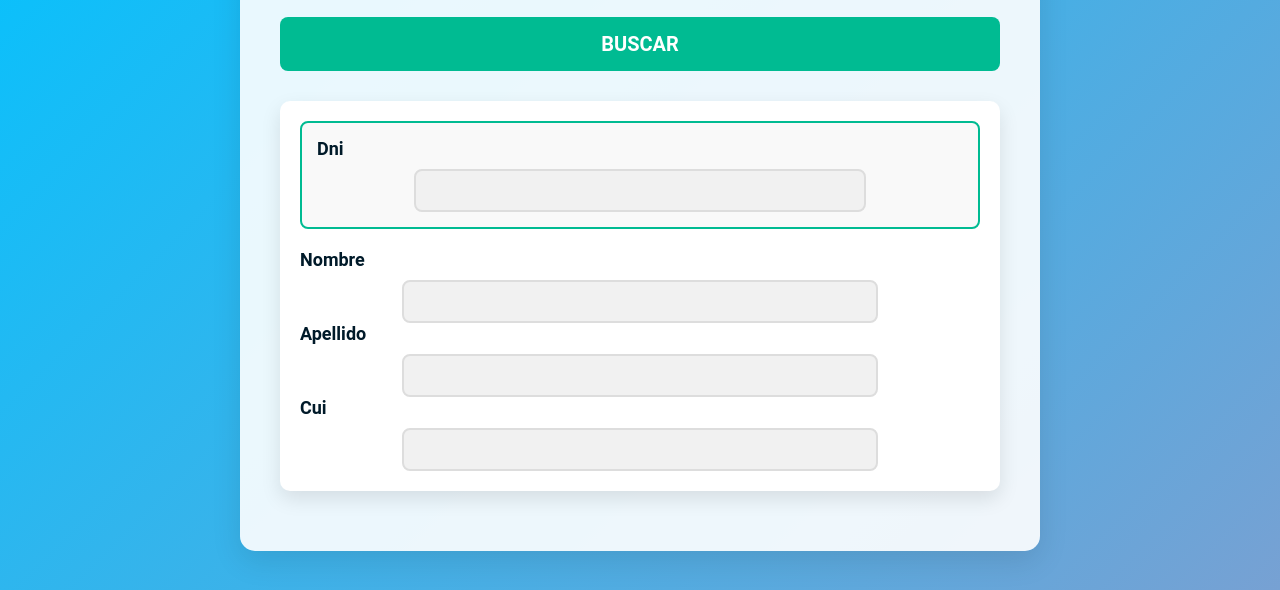
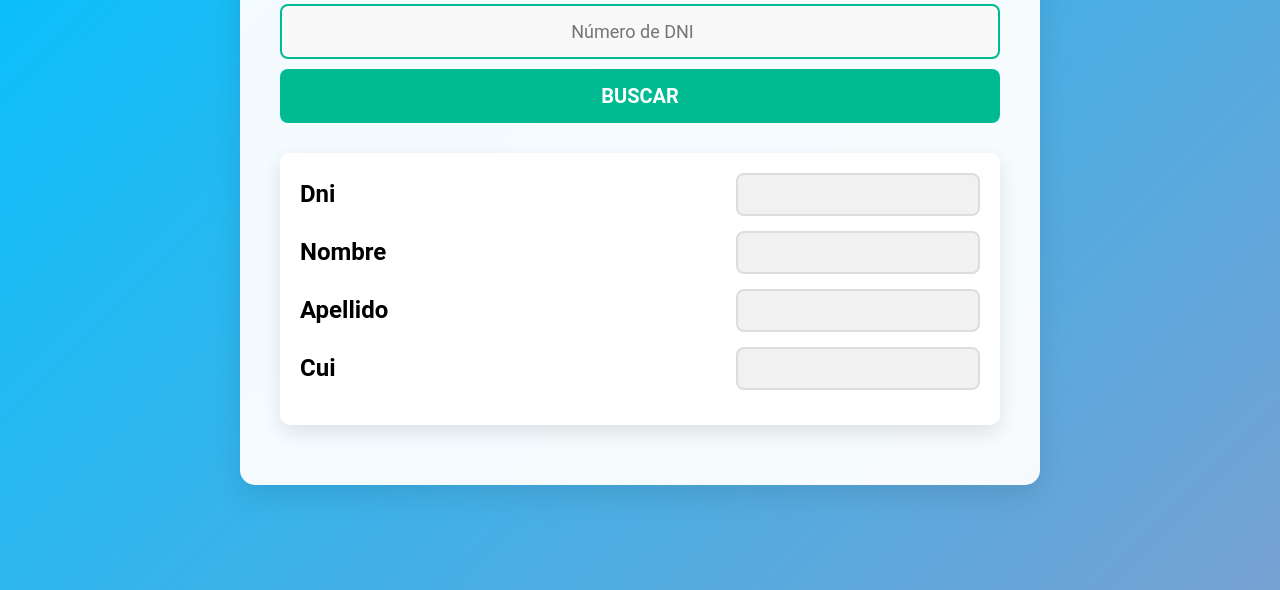
Before and after one commit to Isaccr7/API_DNI, a plain HTML site: page index.html in a window 1280 px wide. Shown: the part 210-800 px from the top of the page. Drawn offline with Linux system fonts and the light colour scheme.

Commit message:
update index + css

```diff
--- a/css/estilos.css
+++ b/css/estilos.css
@@ -19,20 +19,21 @@ body {
   display: flex;
   justify-content: center;
   align-items: center;
+  padding: 20px;
 }
 
 section {
   width: 100%;
   max-width: 800px;
   padding: 40px;
-  background: rgba(255, 255, 255, 0.9);
+  background: rgba(255, 255, 255, 0.95);
   border-radius: 15px;
   box-shadow: 0 10px 30px rgba(0, 0, 0, 0.1);
   text-align: center;
 }
 
 h1 {
-  font-size: 36px;
+  font-size: 32px;
   color: #222b3a;
   margin-bottom: 30px;
   font-weight: 700;
@@ -42,15 +43,14 @@ h1 {
   margin-bottom: 30px;
 }
 
-.dni {
+.input input {
   width: 100%;
   padding: 15px;
-  margin-bottom: 20px;
   border-radius: 8px;
-  border: 2px solid #00bb92;
+  border: 2px solid var(--color);
   font-size: 18px;
+  background-color: #f9f9f9;
   text-align: center;
-  background-color: #f9f9f9;
   color: #333;
 }
 
@@ -58,13 +58,14 @@ h1 {
   width: 100%;
   padding: 15px;
   border-radius: 8px;
-  background: #00bb92;
+  background: var(--color);
   color: white;
   font-size: 20px;
   font-weight: bold;
   border: none;
   cursor: pointer;
   transition: background 0.3s ease;
+  margin-top: 10px;
 }
 
 .button button:hover {
@@ -78,22 +79,13 @@ h1 {
   box-shadow: 0 8px 20px rgba(0, 0, 0, 0.1);
 }
 
-.resultado h2 {
-  color: #001a29;
-  font-size: 18px;
-  margin-bottom: 10px;
-  text-align: left;
-}
-
-/* .resultado .dni,
-.resultado .nombre,
-.resultado .apellido,
-.resultado .cui {
+.campo {
   display: flex;
   justify-content: space-between;
   align-items: center;
   margin-bottom: 15px;
-} */
+  gap: 10px;
+}
 
 .label {
   width: 25%;
@@ -101,17 +93,15 @@ h1 {
 }
 
 .res input {
-  width: 70%;
+  width: 100%;
   padding: 10px;
   background: #f1f1f1;
   border-radius: 8px;
   border: 2px solid #ddd;
   font-size: 16px;
   color: #333;
-
-  /* Allow text to wrap and overflow if needed */
-  white-space: normal;
-  overflow: auto;
+  white-space: nowrap;
+  overflow: hidden;
   text-overflow: ellipsis;
 }
 
@@ -120,3 +110,20 @@ h1 {
   font-weight: bold;
   margin-top: 20px;
 }
+
+/* Responsividad */
+@media (max-width: 600px) {
+  .campo {
+    flex-direction: column;
+    align-items: flex-start;
+  }
+
+  .label,
+  .res {
+    width: 100%;
+  }
+
+  h1 {
+    font-size: 26px;
+  }
+}
--- a/index.html
+++ b/index.html
@@ -5,8 +5,7 @@
     <meta content="width=device-width, initial-scale=1.0" name="viewport" />
     <title>Buscar Persona por DNI</title>
     <link href="css/estilos.css" rel="stylesheet" />
-    <script async src="https://pagead2.googlesyndication.com/pagead/js/adsbygoogle.js?client=ca-pub-5963970170815518"
-     crossorigin="anonymous"></script>
+
 </head>
 <body>
     <section>
@@ -19,43 +18,28 @@
                 <button id="boton">BUSCAR</button>
             </div>
         </div>
+
         <div class="resultado">
-            <div class="dni">
-                <div class="label">
-                    <h2>Dni</h2>
-                </div>
-                <div class="res">
-                    <input id="doc" readonly="" type="text">
-                </div>
+            <div class="campo">
+                <div class="label"><h2>Dni</h2></div>
+                <div class="res"><input id="doc" readonly type="text"></div>
             </div>
-            <div class="nombre">
-                <div class="label">
-                    <h2>Nombre</h2>
-                </div>
-                <div class="res">
-                    <input id="nombre" readonly="" type="text">
-                </div>
+            <div class="campo">
+                <div class="label"><h2>Nombre</h2></div>
+                <div class="res"><input id="nombre" readonly type="text"></div>
             </div>
-            <div class="apellido">
-                <div class="label">
-                    <h2>Apellido</h2>
-                </div>
-                <div class="res">
-                    <input id="apellido" readonly="" type="text">
-                </div>
+            <div class="campo">
+                <div class="label"><h2>Apellido</h2></div>
+                <div class="res"><input id="apellido" readonly type="text"></div>
             </div>
-            <div class="cui">
-                <div class="label">
-                    <h2>Cui</h2>
-                </div>
-                <div class="res">
-                    <input id="cui" readonly="" type="text">
-                </div>
+            <div class="campo">
+                <div class="label"><h2>Cui</h2></div>
+                <div class="res"><input id="cui" readonly type="text"></div>
             </div>
         </div>
+
         <div class="error" id="error"></div>
     </section>
     <script src="js/Main.js" type="text/javascript"></script>
-
 </body>
 </html>
```
